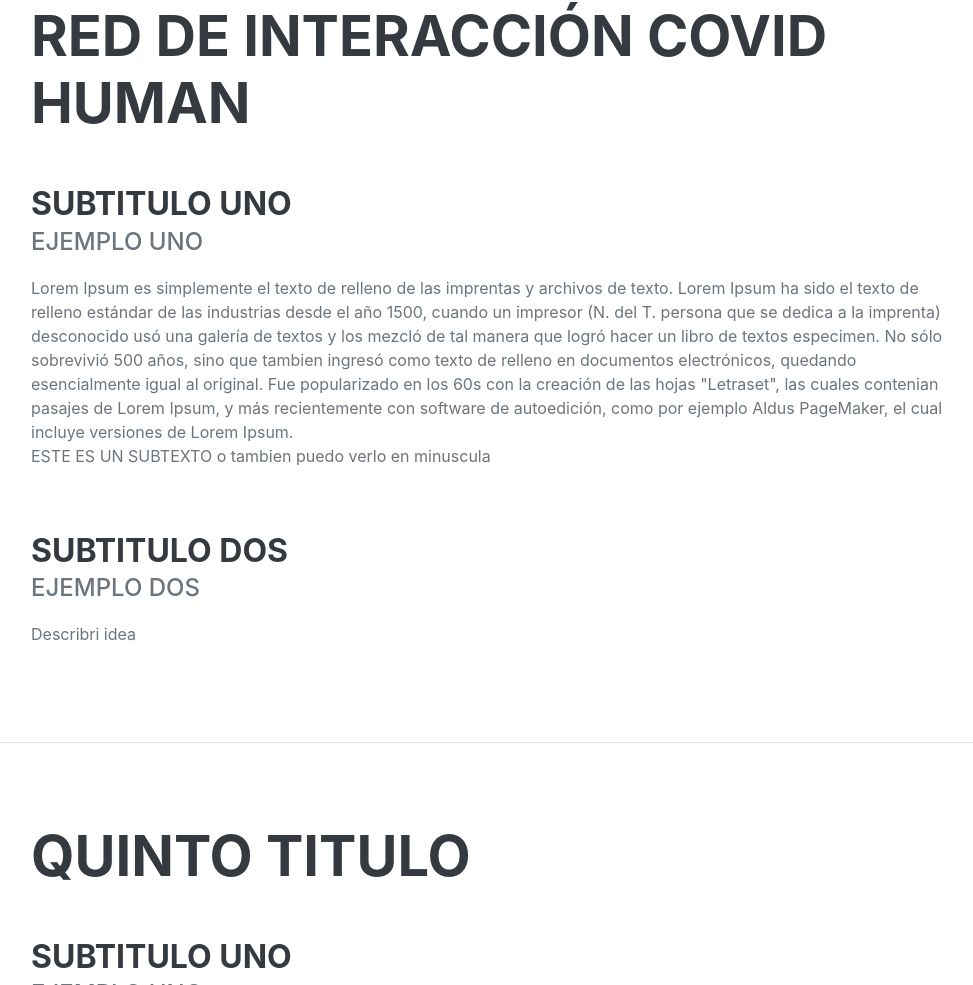
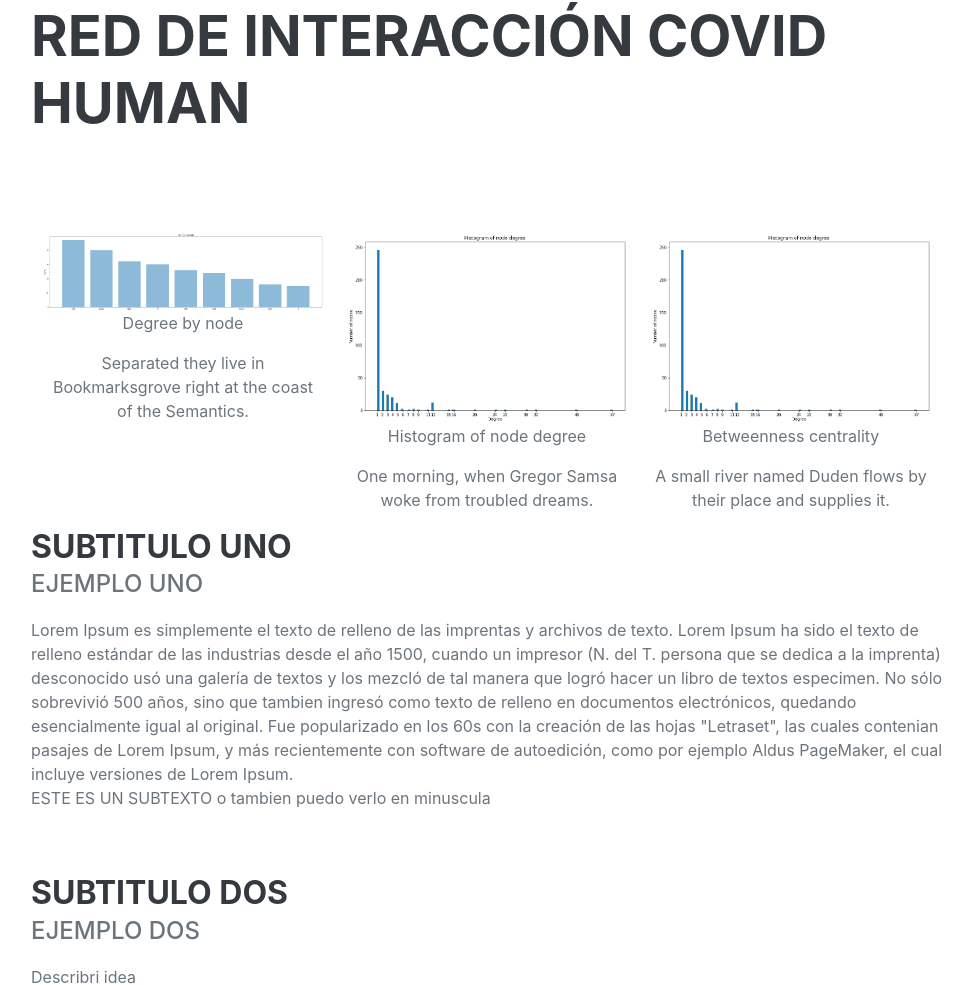
Before and after one commit to AlejandroRD98/NetworkBiology-C18, a plain HTML site: page index.html in a window 1280 px wide. Shown: the part 4089-5074 px from the top of the page, without its empty margins (289-1262 px from the left). Drawn offline with nearby package versions, Linux system fonts and the light colour scheme; a web font is replaced by a local one.

Commit message:
Update index.html

```diff
--- a/index.html
+++ b/index.html
@@ -201,6 +201,40 @@ Este fenómeno ha sido objeto de estudio debido a la actual pandemia causada por
             <section class="resume-section" id="cuatro"> <!-- COLOCAR BOTON DINAMICO CUATRO-->
                 <div class="resume-section-content">
                     <h2 class="mb-5">RED DE INTERACCIÓN COVID HUMAN</h2>  <!-- NOMBRE DEL CUARTO TITULO-->
+
+
+                    <section class="fdb-block team-6">
+  <div class="container">
+    <div class="row text-center justify-content-center">
+      <div class="col-8">
+
+      </div>
+    </div>
+
+    <div class="row text-center mt-5">
+      <div class="col-4">
+        <img alt="image" class="img-fluid rounded" src="./COVID-Human/output_16_0.png">
+
+        <p>Degree by node</p>
+        <p>Separated they live in Bookmarksgrove right at the coast of the Semantics.</p>
+      </div>
+
+      <div class="col-4">
+        <img alt="image" class="img-fluid rounded" src="./COVID-Human/output_17_0.png">
+
+        <p>Histogram of node degree</p>
+        <p>One morning, when Gregor Samsa woke from troubled dreams.</p>
+      </div>
+
+      <div class="col-4">
+        <img alt="image" class="img-fluid rounded" src="./COVID-Human/output_17_0.png">
+
+        <p>Betweenness centrality</p>
+        <p>A small river named Duden flows by their place and supplies it.</p>
+      </div>
+    </div>
+  </div>
+</section>
                     <div class="d-flex flex-column flex-md-row justify-content-between mb-5">
                         <div class="flex-grow-1">
                             <h3 class="mb-0">SUBTITULO UNO</h3> <!-- NOMBRE DEL PRIMER SUBTITULO-->
```
